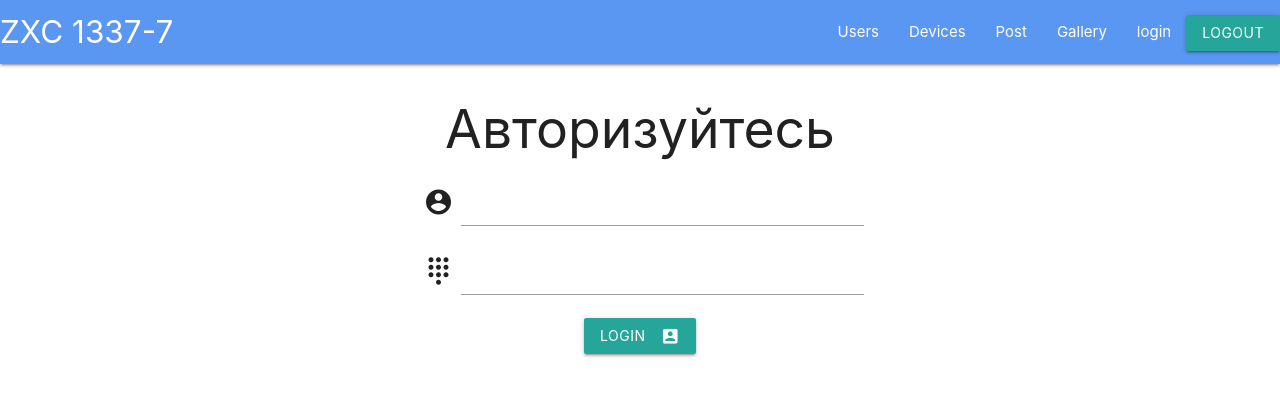
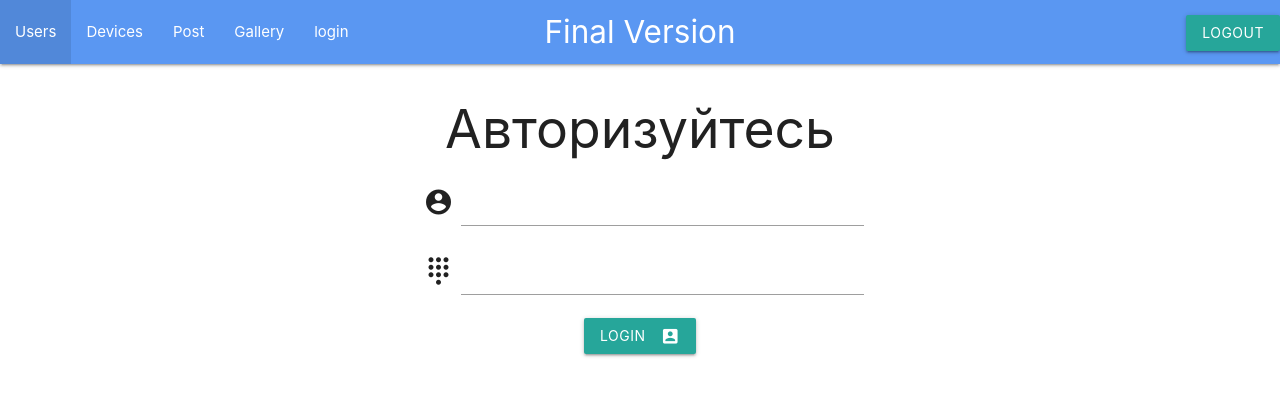
Before and after one commit to maksm04043525/project, a React (Create React App) app: page /login in a window 1280 px wide. Shown: the top 396 px of the page. Built offline with nearby package versions, Linux system fonts and the light colour scheme.

Commit message:
final version

```diff
--- a/src/components/MyModal/MyModal.jsx
+++ b/src/components/MyModal/MyModal.jsx
@@ -4,7 +4,7 @@ const MyModal = ({children, visible, setVisible})=> {
     return(
     <div id="modal1" className={visible ? 'modal show-on-large z-up': 'modal'}>
         <div className="modal-content">
-            <h4>Modal Header</h4>
+            <h4>Add User</h4>
             {children}
         </div>
         <div className="modal-footer">
--- a/src/components/NavBar/NavBar.jsx
+++ b/src/components/NavBar/NavBar.jsx
@@ -11,13 +11,15 @@ const NavBar = () => {
   return (
     <nav>
       <div className="nav-wrapper sapphire">
-        <a href="#" className="brand-logo">ZXC 1337-7</a>
-        <ul id="nav-mobile" className="right hide-on-med-and-down">
+        <a href="#" className="brand-logo center">Final Version</a>
+        <ul id="nav-mobile" className="left hide-on-med-and-down">
           <li><Link to="/users">Users</Link></li>
           <li><Link to="/devices">Devices</Link></li>
           <li><Link to="/post">Post</Link></li>
           <li><Link to="/gallery">Gallery</Link></li>
           <li><Link to="/login">login</Link></li>
+        </ul>
+        <ul id="nav-mobile" className="right hide-on-med-and-down">
           <li><button onClick={logout} className="waves-effect waves-light btn">Logout</button></li>
         </ul>
       </div>
--- a/src/pages/Gallery.jsx
+++ b/src/pages/Gallery.jsx
@@ -7,11 +7,11 @@ const Gallery = () => {
     fetchPhotos()
   }, [])
   const [photos, setPhotos] = useState("");
-  const [likes, setLikes] = useState(0);
   const [filter, setFilter] = useState(null);
 
   const like = (id) => {
-    setLikes({ ...likes,like:1 })
+
+    setPhotos(photos.map((photo)=> photo.id == id ? {...photo,like:1} : photo))
 
   }
 
@@ -28,6 +28,7 @@ const Gallery = () => {
 
     }
   }
+
   return (
     <div className="container">
       <h3>Gallery</h3>
```
